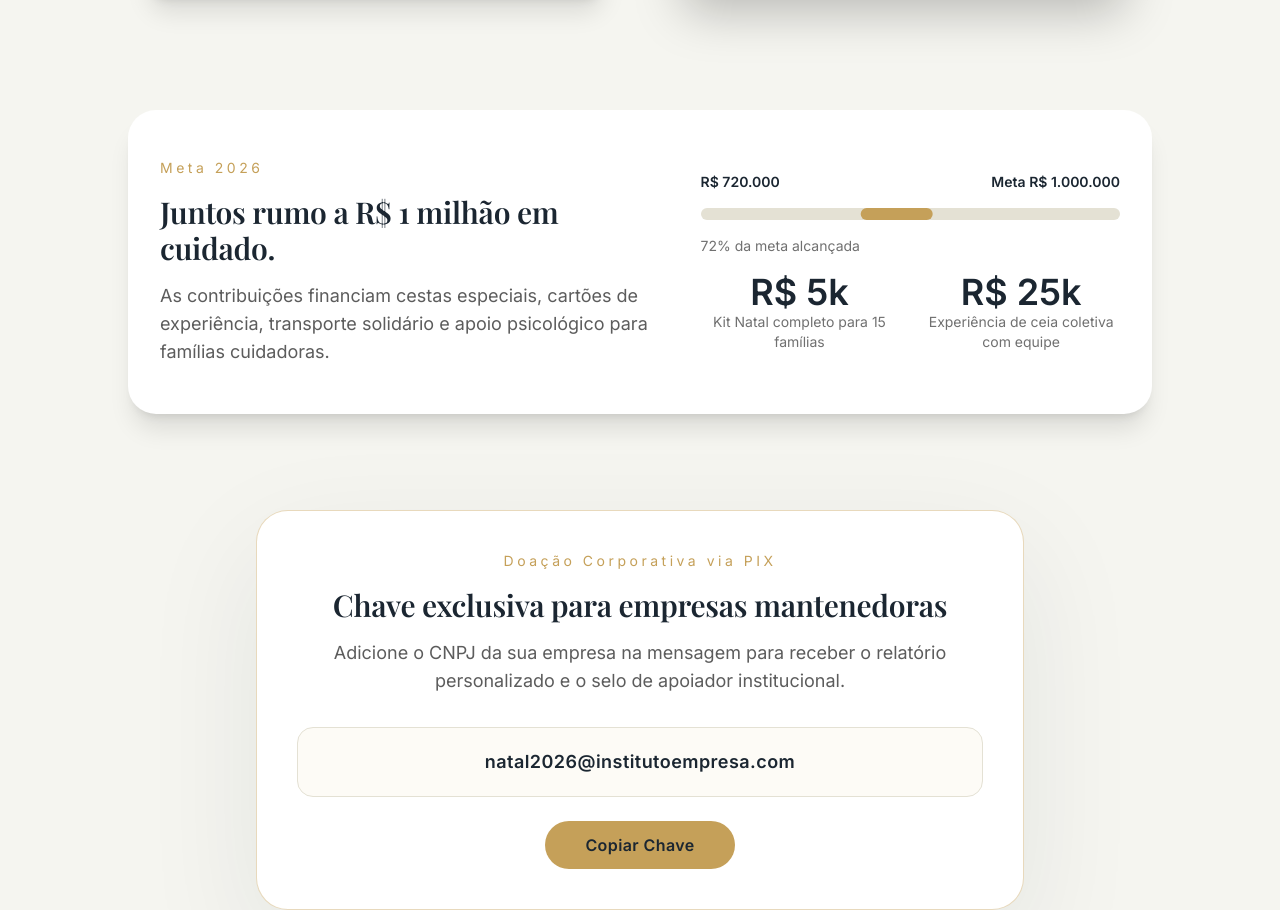
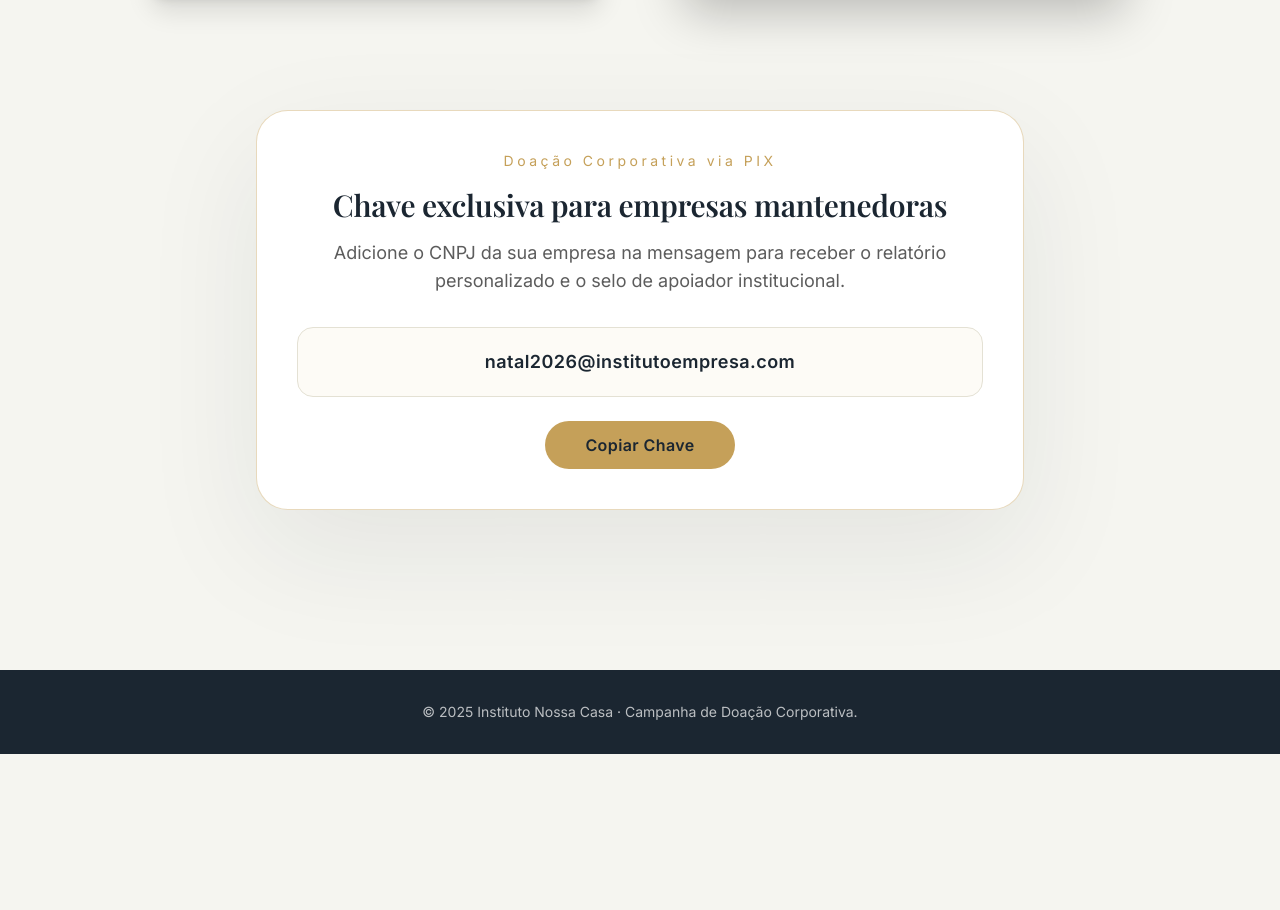
Before and after one commit to LeoJansen/natalmppr2026, a Next.js app: page / in a window 1280 px wide. Shown: the part 1422-2332 px from the top of the page. After the commit the page ends 2176 px from the top, so only its background shows below. Built offline with nearby package versions, Linux system fonts and the light colour scheme; a web font is replaced by a local one.

Commit message:
Remove GoalSection from Home page
The GoalSection component has been removed from the Home page layout. This change may be for design simplification or to refocus content priorities.

```diff
--- a/app/page.tsx
+++ b/app/page.tsx
@@ -13,7 +13,7 @@ export default function Home() {
       <main className="mx-auto flex max-w-6xl flex-col gap-24 px-6 py-16 md:px-10 md:py-24 lg:px-16">
         <HeroSection />
         <ManifestSection />
-        <GoalSection />
+
         <DonationCard />
       </main>
       <Footer />
```
